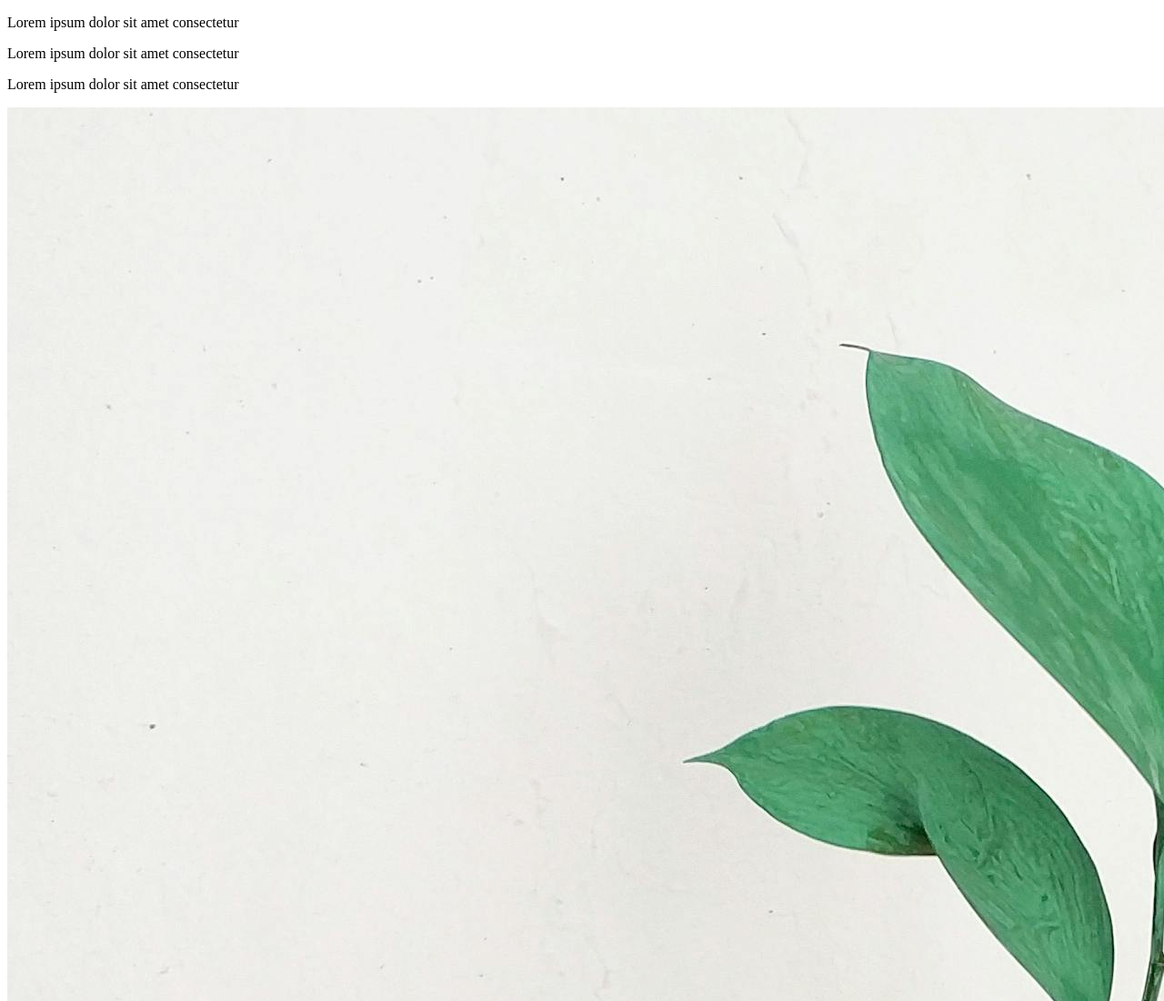
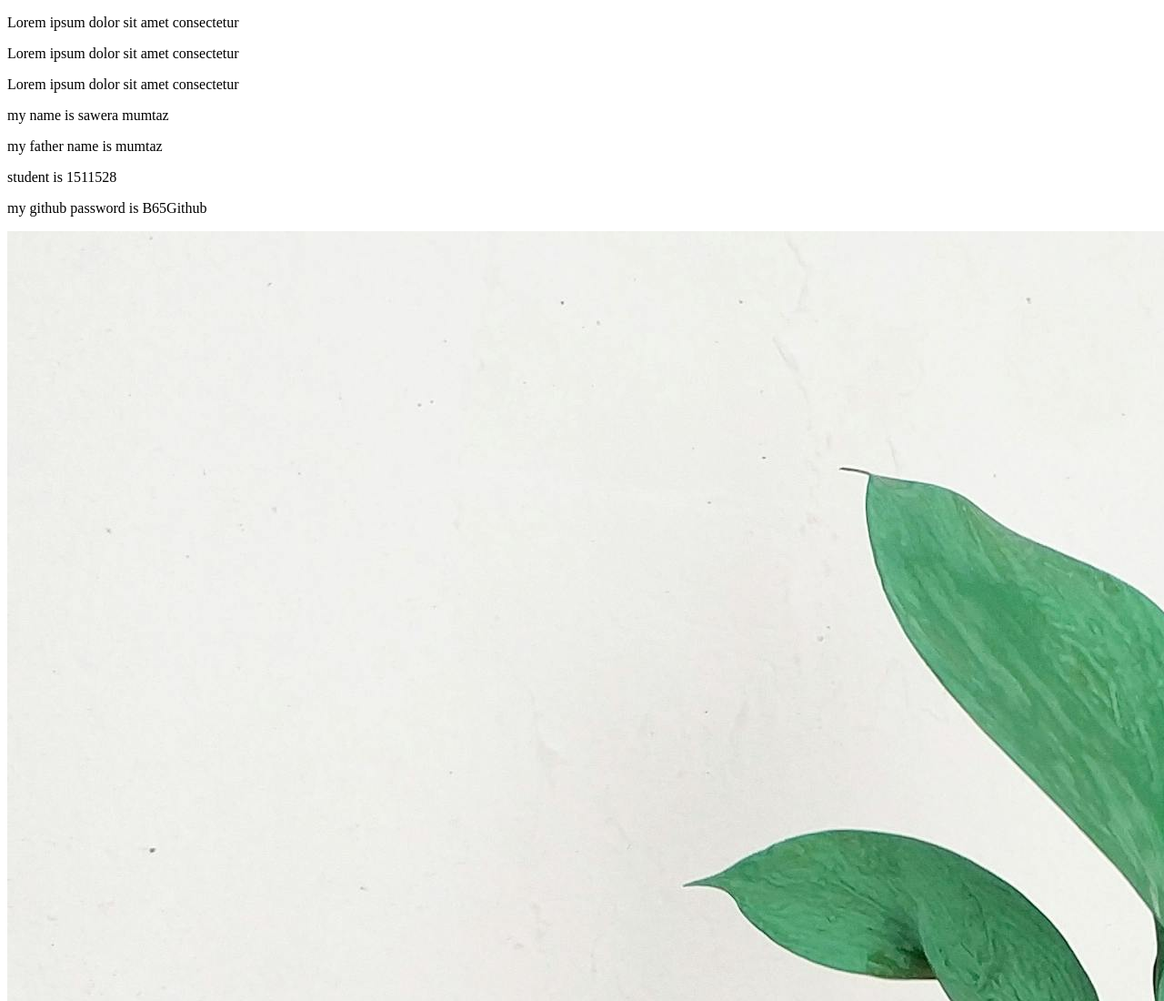
Before and after one commit to Sawera-Mumtaz/mynewrepo, a plain HTML site: page home.html in a window 1280 px wide. Shown: the top 1100 px of the page at 91% size. Drawn offline with Linux system fonts and the light colour scheme.

Commit message:
Update home.html

```diff
--- a/home.html
+++ b/home.html
@@ -9,6 +9,10 @@
     <p>Lorem ipsum dolor sit amet consectetur </p>
     <p>Lorem ipsum dolor sit amet consectetur </p>
     <p>Lorem ipsum dolor sit amet consectetur </p>
+     <p>my  name is sawera mumtaz </p>
+    <p> my father name is mumtaz </p>
+    <p> student is 1511528 </p>
+        <p> my github password is B65Github </p>
     <img src="image1.jpg" alt="">
     <img src="image2.jpg" alt="">
 </body>
```
